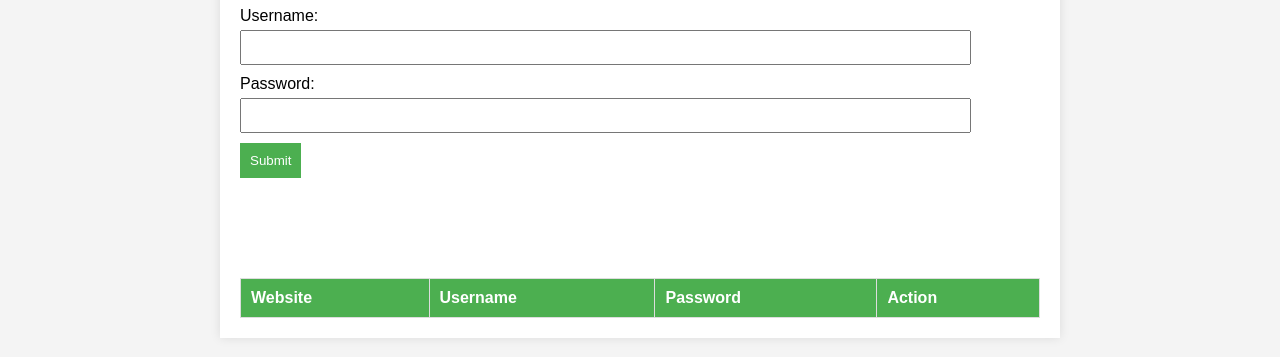
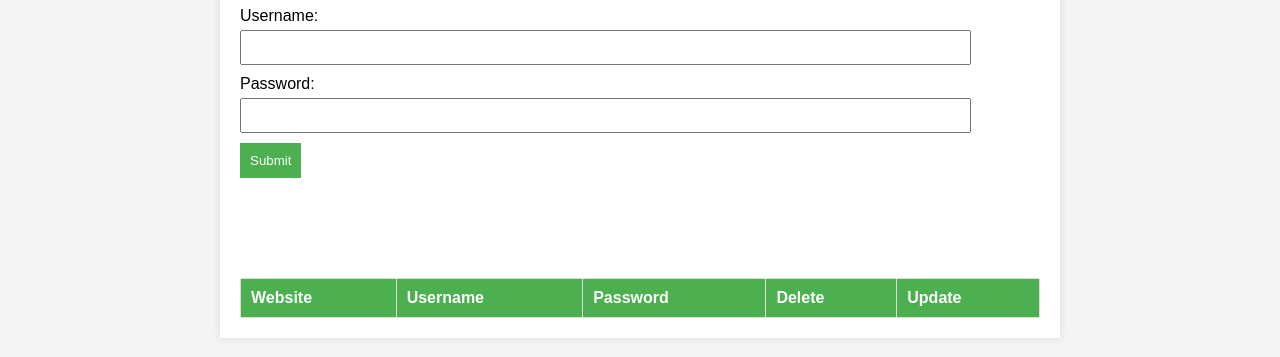
Before and after one commit to Karmakze/Password.Manager.Project, a plain HTML site: page Project v2/HTMLPage1.html in a window 1280 px wide. Shown: the part 181-538 px from the top of the page. Drawn offline with Linux system fonts and the light colour scheme.

Commit message:
Update HTMLPage1.html

```diff
--- a/Project v2/HTMLPage1.html
+++ b/Project v2/HTMLPage1.html
@@ -32,7 +32,8 @@
                     <th>Website</th>
                     <th>Username</th>
                     <th>Password</th>
-                    <th>Action</th>
+                    <th>Delete</th>
+                    <th>Update</th>
                 </tr>
             </thead>
             <tbody></tbody>
```
